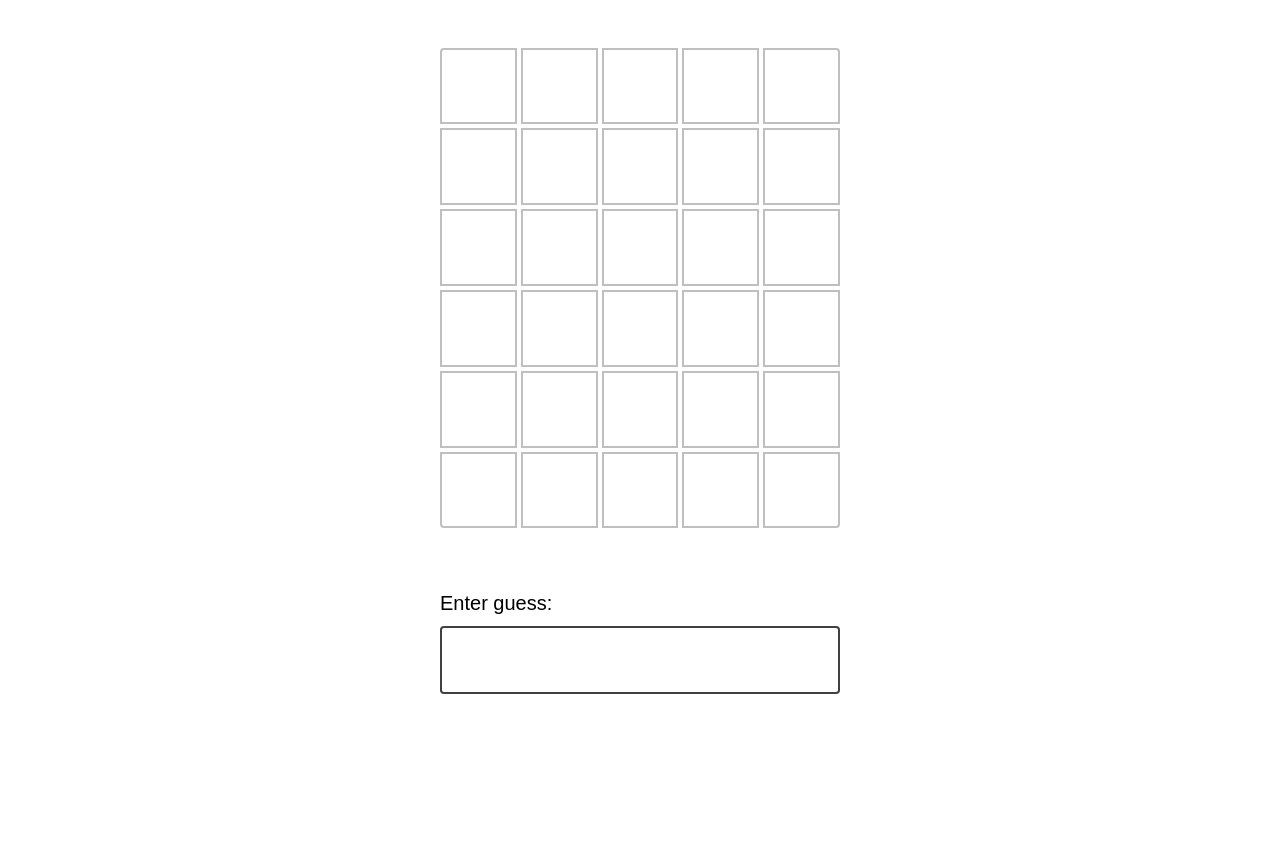
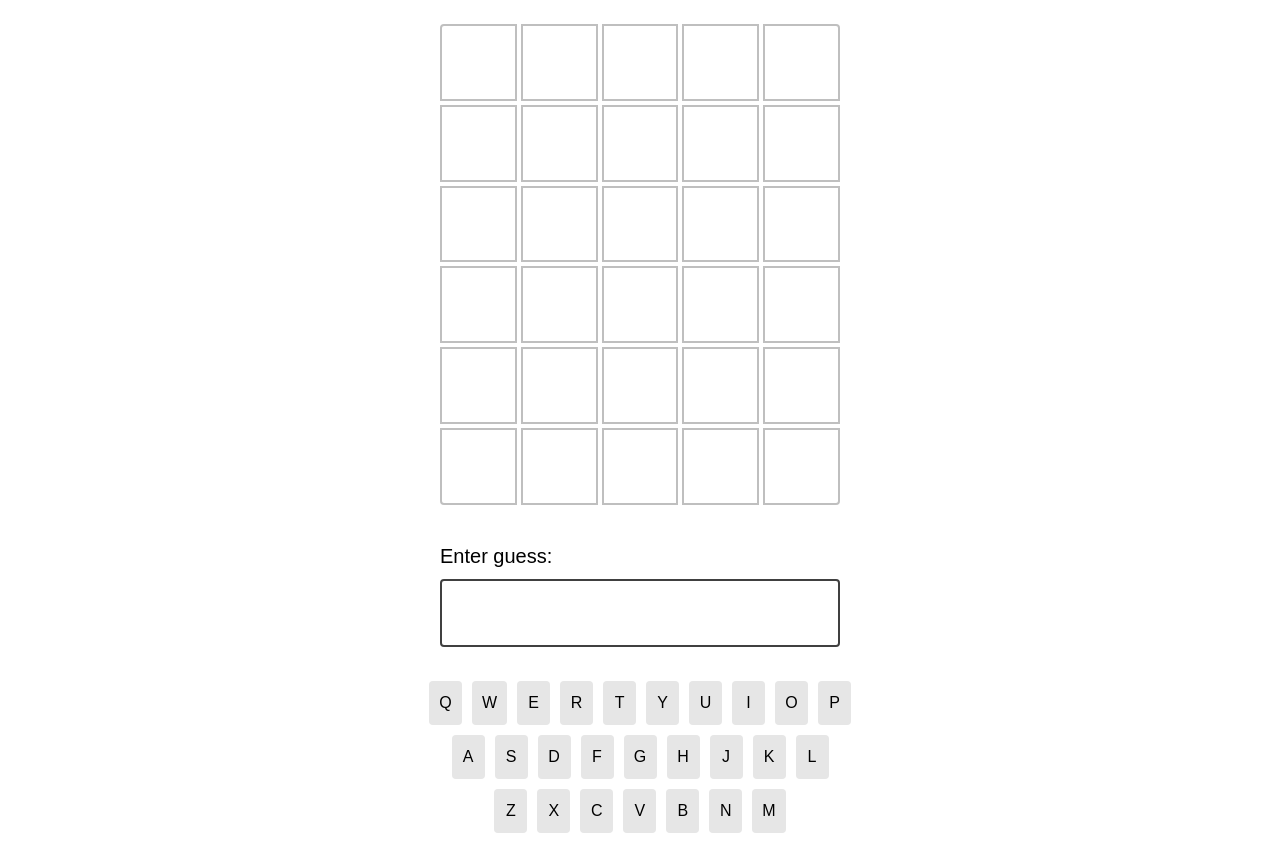
Before and after one commit to thewanionly/jor-wordle, a React app: page / in a window 1280 px wide. Shown: the part 72-937 px from the top of the page. Before the commit the page ends 800 px from the top, so only its background shows below. Built offline with nearby package versions, Linux system fonts and the light colour scheme.

Commit message:
feat: implement visual keyboard

```diff
--- a/src/components/Game/Game.js
+++ b/src/components/Game/Game.js
@@ -7,6 +7,7 @@ import GuessInput from '../GuessInput';
 import GuessResults from '../GuessResults';
 import WonBanner from '../WonBanner';
 import LostBanner from '../LostBanner';
+import Keyboard from '../Keyboard';
 import { checkGameState } from '../../game-helpers';
 import { GAME_STATE } from '../../constants';
 
@@ -36,6 +37,7 @@ function Game() {
       <GuessInput onSaveGuess={handleSaveGuess} disabled={gameOver} />
       {gameState === GAME_STATE.WON && <WonBanner numOfGuesses={guesses.length} />}
       {gameState === GAME_STATE.LOST && <LostBanner answer={answer} />}
+      <Keyboard guesses={guesses} answer={answer} />
     </>
   );
 }
--- /dev/null
+++ b/src/components/Keyboard/Keyboard.js
@@ -0,0 +1,92 @@
+import React from 'react';
+import { range } from '../../utils';
+import { checkGuess } from '../../game-helpers';
+
+const KEY_STATUS = {
+  correct: {
+    value: 'correct',
+    sortOrder: 1
+  },
+  misplaced: {
+    value: 'misplaced',
+    sortOrder: 2
+  },
+  incorrect: {
+    value: 'incorrect',
+    sortOrder: 3
+  },
+  unused: {
+    value: 'unused',
+    sortOrder: 4
+  }
+};
+
+const KEYBOARD_KEYS_LAYOUT = {
+  top: 'QWERTYUIOP',
+  middle: 'ASDFGHJKL',
+  bottom: 'ZXCVBNM'
+};
+
+const KEYBOARD_ROWS_COUNT = Object.keys(KEYBOARD_KEYS_LAYOUT).length;
+const KEYBOARD_KEYS_LAYOUT_ARR = Object.values(KEYBOARD_KEYS_LAYOUT);
+
+// Check the status of each letter that are already guessed
+// Return one single array containing all letters that are already guessed
+// Sorted by priority indicated in KEY_STATUS object
+const guessedLettersStatus = (guesses, answer) =>
+  guesses
+    .flatMap((guess) => checkGuess(guess.value, answer))
+    .sort((a, b) => {
+      const statusA = KEY_STATUS[a.status].sortOrder;
+      const statusB = KEY_STATUS[b.status].sortOrder;
+
+      if (statusA < statusB) return -1;
+      if (statusA > statusB) return 1;
+
+      return 0;
+    });
+
+// Check status of each key
+const checkKeyStatus = (key, guessedLetters) => {
+  // Find the key in the guessedLetters. There might be multiple instances of the key in the guessedLetters
+  // but since `guesedLetters` is sorted with this order: correct -> misplaced -> incorrect,
+  // we will get the first instance according to the order priority.
+  const guessedKey = guessedLetters.find(({ letter }) => letter === key);
+
+  if (!guessedKey) return KEY_STATUS.unused.value;
+
+  return guessedKey.status;
+};
+
+const getKeyboardKeys = (guesses, answer) => {
+  // Get all guessed letters and their statuses
+  const guessedLetters = guessedLettersStatus(guesses, answer);
+
+  // Loop over each row. In each row, transform `value` to contain an array of object
+  // that containst the key's `letter` and `status`
+  return KEYBOARD_KEYS_LAYOUT_ARR.map((value) =>
+    value.split('').map((key) => ({ letter: key, status: checkKeyStatus(key, guessedLetters) }))
+  );
+};
+
+function Key({ value, status }) {
+  return <span className={`key ${status}`}>{value}</span>;
+}
+
+function Keyboard({ guesses, answer }) {
+  const keys = getKeyboardKeys(guesses, answer);
+
+  return (
+    <div className='keyboard'>
+      {range(KEYBOARD_ROWS_COUNT).map((rowIndex) => (
+        <div className='keyboard-row' key={rowIndex}>
+          {keys[rowIndex].map(({ letter, status }) => (
+            <Key key={letter} value={letter} status={status} />
+          ))}
+        </div>
+      ))}
+    </div>
+  );
+}
+
+export default Keyboard;
--- /dev/null
+++ b/src/components/Keyboard/index.js
@@ -0,0 +1,2 @@
+export * from './Keyboard';
+export { default } from './Keyboard';
--- a/src/styles.css
+++ b/src/styles.css
@@ -165,7 +165,7 @@ h1 {
   position: fixed;
   left: 0;
   right: 0;
-  bottom: 0;
+  top: 0;
   width: 100%;
   max-width: 600px;
   margin: 0 auto;
@@ -230,3 +230,44 @@ h1 {
     transform: translateY(0%);
   }
 }
+
+/* Keyboard */
+.keyboard {
+  display: flex;
+  flex-direction: column;
+  align-items: center;
+  gap: 10px;
+}
+
+.keyboard-row {
+  display: flex;
+  gap: 10px;
+}
+
+.key {
+  padding: 10px;
+  min-width: 33px;
+  text-align: center;
+  border-radius: 4px;
+}
+
+.key.correct {
+  background-color: var(--color-success);
+  border-color: var(--color-success);
+  color: white;
+}
+.key.incorrect {
+  background-color: var(--color-gray-300);
+  border-color: var(--color-gray-300);
+  color: white;
+}
+.key.misplaced {
+  background-color: var(--color-warning);
+  border-color: var(--color-warning);
+  color: white;
+}
+.key.unused {
+  background-color: var(--color-gray-900);
+  border-color: var(--color-gray-900);
+  color: black;
+}
```
